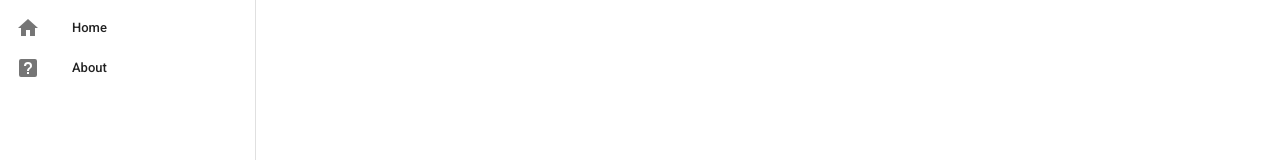
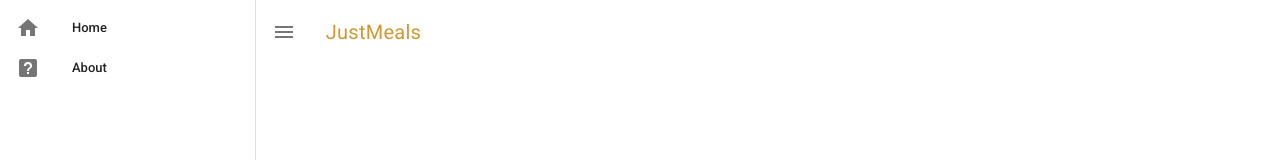
Before and after one commit to chunyayang/menubook, a Vue app: page /restaurants in a window 1280 px wide. Shown: the top 160 px of the page. Built offline with nearby package versions, Linux system fonts and the light colour scheme; data requests are answered from the project's data file.

Commit message:
bug: the app bar and the footer are covered by the navigation drawer in large viewport

```diff
--- a/src/App.vue
+++ b/src/App.vue
@@ -24,10 +24,11 @@
       </v-list>
     </v-navigation-drawer>
 
-    <v-toolbar
+    <v-app-bar
+      app
+      flat
+      absolute
       color="white"
-      flat
-      class="flex-grow-0"
     >
       <v-app-bar-nav-icon @click.stop="drawer = !drawer"></v-app-bar-nav-icon>
 
@@ -38,15 +39,17 @@
         color="primary"
         class="title font-weight-regular text-none"
       >JustMeals</v-btn>
-    </v-toolbar>
+    </v-app-bar>
 
     <v-content>
       <router-view />
     </v-content>
 
     <v-footer
+      app
+      dark
+      absolute
       color="blue-grey darken-3"
-      dark
     >
       <span>&copy; 2020</span>
     </v-footer>
```
